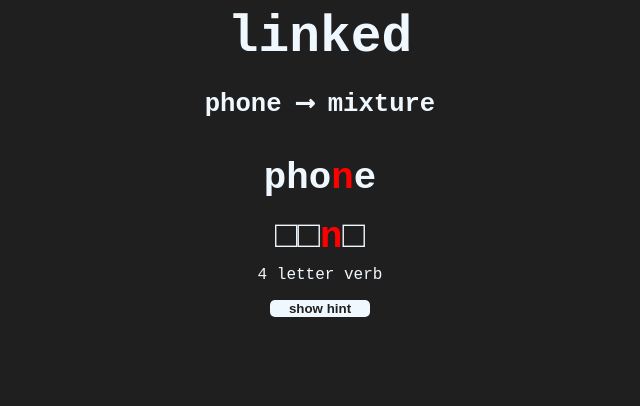
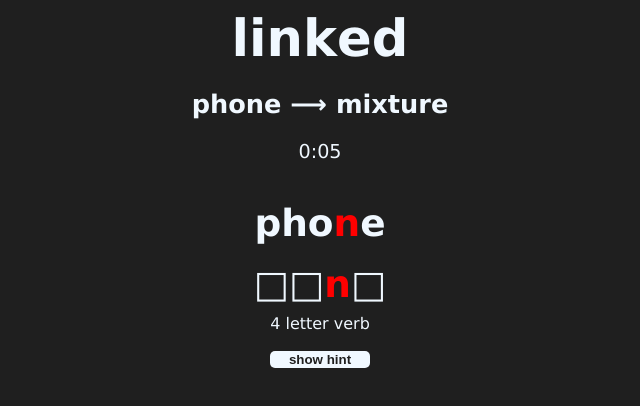
Before and after one commit to dsochoux/linked, a plain HTML site: page index.html in a window 1280 px wide. Shown: the whole page, without its empty margins (320-960 px from the left). Drawn offline with Linux system fonts and the light colour scheme.

Commit message:
timer for the pressure

```diff
--- a/index.css
+++ b/index.css
@@ -1,8 +1,9 @@
 body {
     background-color: rgb(31, 31, 31);
     color:aliceblue;
-    font-family: sans-serif;
-    font-family: monospace;
+    /* font-family: sans-serif;
+    font-family: monospace; */
+    font-family: Verdana, Geneva, Tahoma, sans-serif;
     text-align: center;
     font-size: 2rem;
 }
@@ -17,8 +18,9 @@ body {
     height: 25px;
     background-color:aliceblue;
     color: rgb(31, 31, 31);
-    font-family: sans-serif;
-    font-family: monospace;
+    /* font-family: sans-serif;
+    font-family: monospace; */
+    font-family: Arial, Helvetica, sans-serif;
     font-weight: 700;
     font-size: large;
     text-align: center;
--- a/index.html
+++ b/index.html
@@ -31,6 +31,7 @@
              ⟶
             <span id="endWord"></span>
         </h2>
+        <p id="timer" style="font-size: 1.2rem;">0:00</p>
         <div id="wordList">
         </div>
         <div style="font-size: 1rem; margin-top:-30px;">
--- a/index.js
+++ b/index.js
@@ -6,8 +6,30 @@ const blankChar = "\u25a1"
 numWordsEntered = 0;
 hintbutton = document.getElementById("hintbutton");
 
+
 let game = new Game(puzzles[Math.floor(Math.random() * 4)]);
 //let game = new Game(puzzles[puzzles.length - 1]);
+
+msPassed = 0;
+let timer = setInterval(updateTimer, 1000);
+function msToTime(s) {
+    var ms = s % 1000;
+    s = (s - ms) / 1000;
+    var secs = s % 60;
+    s = (s - secs) / 60;
+    var mins = s % 60;
+    var hrs = (s - mins) / 60;
+    if (hrs > 0) {
+        return hrs + ':' + mins + ':' + secs;
+    } else if (secs < 10) {
+        return  mins + ':0' + secs;
+    }
+    return  mins + ':' + secs;
+}
+function updateTimer() {
+    msPassed += 1000;
+    document.getElementById("timer").innerHTML = msToTime(msPassed);
+}
 
 function updateGoal() {
     var g = document.getElementById("goal");
@@ -52,6 +74,7 @@ function hasWon() {
             return won;
         }
     }
+    clearInterval(timer);
     return won;
 }
 
```
